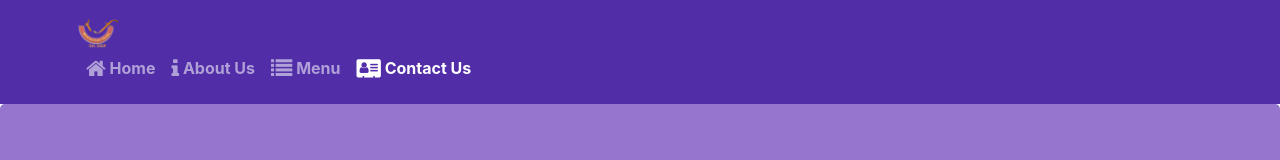
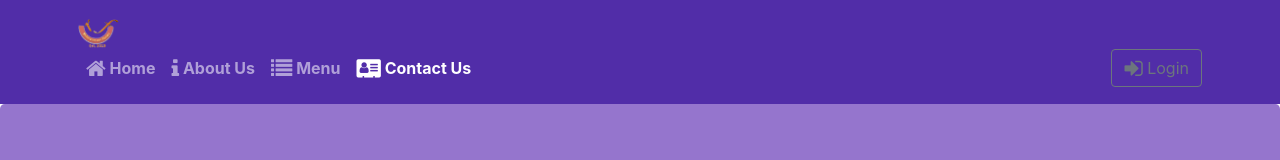
Before and after one commit to MrKenobii/Confusion-App-with-React, a React (Create React App) app: page /contactus in a window 1280 px wide. Shown: the top 160 px of the page. Built offline with nearby package versions, Linux system fonts and the light colour scheme.

Commit message:
uncontrolled forms

```diff
--- a/src/components/HeaderComponent.js
+++ b/src/components/HeaderComponent.js
@@ -6,20 +6,41 @@
   NavbarToggler,
   Collapse,
   NavItem,
+  Button,
+  Modal,
+  ModalHeader,
+  ModalBody,
+  Label,
+  Input,
+  Form,
+  FormGroup
 } from "reactstrap";
 import { NavLink } from "react-router-dom";
 class Header extends Component {
-    constructor(props){
+  constructor(props) {
     super(props);
-        this.state={
-            isNavOpen:false
+    this.state = {
+      isNavOpen: false,
+      isModalOpen: false
     };
     this.toogleNav = this.toogleNav.bind(this);
+    this.toggleModal = this.toggleModal.bind(this);
+    this.handleLogin = this.handleLogin.bind(this);
   }
-    toogleNav(){
+  toogleNav() {
     this.setState({
       isNavOpen: !this.state.isNavOpen
     });
+  }
+  toggleModal(){
+    this.setState({
+      isModalOpen: !this.state.isModalOpen
+    });
+  }
+  handleLogin(event){
+    this.toggleModal();
+    alert("Username: " + this.username.value + " Password: " + this.password.value + " Remember: " + this.remember.checked);
+    event.preventDefault();
   }
   render() {
     return (
@@ -62,6 +83,13 @@
                   </NavLink>
                 </NavItem>
               </Nav>
+              <Nav className="ms-auto" navbar>
+                <NavItem>
+                  <Button outline onClick={this.toggleModal}>
+                    <span className="fa fa-sign-in fa-lg"></span> Login
+                  </Button>
+                </NavItem>
+              </Nav>
             </Collapse>
           </div>
         </Navbar>
@@ -79,6 +107,27 @@
             </div>
           </div>
         </div>
+        <Modal isOpen={this.state.isModalOpen} toggle={this.toggleModal}>
+          <ModalHeader toggle={this.toggleModal}>Login</ModalHeader>
+          <ModalBody>
+            <Form onSubmit={this.handleLogin}>
+              <FormGroup>
+                <Label htmlFor="username">Username</Label>
+                <Input type="text" id="username" name="username" innerRef={(input) => this.username = input}/>
+              </FormGroup>
+              <FormGroup>
+                <Label htmlFor="password">Password</Label>
+                <Input type="password" id="password" name="password" innerRef={(input) => this.password = input}/>
+              </FormGroup>
+              <FormGroup check>
+                <Label check>
+                  <Input type="checkbox" name="remember" innerRef={(input) => this.remember = input}/>Remember Me
+                </Label>
+              </FormGroup>
+              <Button type="submit" value="submit" color="primary">Login</Button>
+            </Form>
+          </ModalBody>
+        </Modal>
       </React.Fragment>
     );
   }
```
Lines whose indentation alone changed are shown as unchanged.
